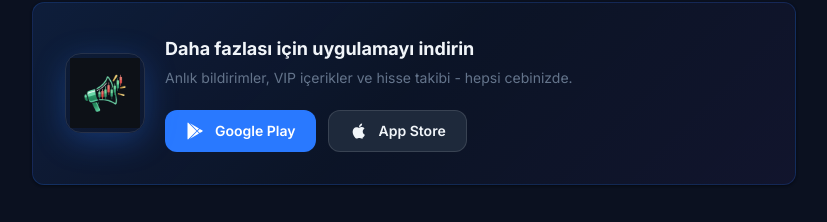
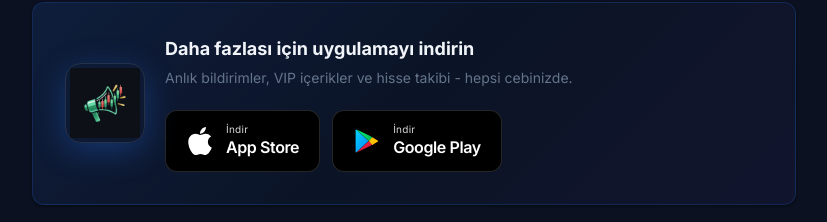
Before and after one commit to selimzenger-source/borsacebimde-web, a Next.js app: page / in a window 1280 px wide. Shown: the part 1491-1713 px from the top of the page, without its empty margins (64-891 px from the left). Built offline with nearby package versions, Linux system fonts and the light colour scheme; no server answers.

Commit message:
feat: indir butonlari orijinal Apple/Google Play logosu + platform tespiti; SEO sitemap temizligi

```diff
--- a/app/indir/page.tsx
+++ b/app/indir/page.tsx
@@ -47,11 +47,27 @@ const BANNERS = [
   },
 ];
 
+type Platform = 'ios' | 'android' | 'desktop';
+
+function detectPlatform(): Platform {
+  if (typeof window === 'undefined') return 'desktop';
+  const ua = (navigator.userAgent || navigator.vendor || '').toLowerCase();
+  if (/android/.test(ua)) return 'android';
+  // iOS detection (iPad on iOS 13+ raporlar Mac olarak — touch ile ayrist)
+  if (/iphone|ipad|ipod/.test(ua)) return 'ios';
+  if (/mac/.test(ua) && (navigator as any).maxTouchPoints > 1) return 'ios';
+  return 'desktop';
+}
+
 export default function IndirPage() {
   const [activeBanner, setActiveBanner] = useState(0);
   const [isVisible, setIsVisible] = useState(false);
+  const [platform, setPlatform] = useState<Platform>('desktop');
 
-  useEffect(() => { setIsVisible(true); }, []);
+  useEffect(() => {
+    setIsVisible(true);
+    setPlatform(detectPlatform());
+  }, []);
 
   useEffect(() => {
     const interval = setInterval(() => {
@@ -147,19 +163,56 @@ export default function IndirPage() {
           </div>
         </div>
 
-        {/* Download buttons */}
+        {/* Download buttons \u2014 kullanicinin platformuna gore ilgili buton(lar) gosterilir */}
         <div style={{ marginTop: 24, display: 'flex', flexDirection: 'column', gap: 10, width: '100%', maxWidth: 300, opacity: isVisible ? 1 : 0, transform: isVisible ? 'translateY(0)' : 'translateY(16px)', transition: 'all 0.5s cubic-bezier(0.16, 1, 0.3, 1) 0.5s' }}>
-          {/* Android */}
-          <a href={STORE_LINKS.android} target="_blank" rel="noopener noreferrer" style={{ display: 'flex', alignItems: 'center', justifyContent: 'center', gap: 10, padding: '14px 20px', borderRadius: 14, background: 'linear-gradient(135deg, #16a34a, #22c55e)', color: '#fff', fontSize: 15, fontWeight: 600, textDecoration: 'none', boxShadow: '0 4px 20px rgba(34,197,94,0.3), 0 2px 8px rgba(0,0,0,0.2)', transition: 'all 0.2s' }}>
-            <svg width="20" height="20" viewBox="0 0 24 24" fill="currentColor"><path d="M17.523 2.237a.625.625 0 00-.855.216L15.2 4.88C14.207 4.414 13.124 4.15 12 4.15c-1.124 0-2.207.264-3.2.73L7.332 2.453a.625.625 0 10-1.071.645L7.67 5.392A7.95 7.95 0 004 12h16a7.95 7.95 0 00-3.67-6.608l1.409-2.294a.625.625 0 00-.216-.861zM9 9.5a1 1 0 110-2 1 1 0 010 2zm6 0a1 1 0 110-2 1 1 0 010 2zM4 13v7a2 2 0 002 2h12a2 2 0 002-2v-7H4z" /></svg>
-            Google Play&apos;den {'\u00DC'}cretsiz {'\u0130'}ndir
-          </a>
+          {/* iOS App Store \u2014 siyah orijinal stil */}
+          {(platform === 'ios' || platform === 'desktop') && (
+            <a href={STORE_LINKS.ios} target="_blank" rel="noopener noreferrer" aria-label="App Store'dan indir" style={{ display: 'flex', alignItems: 'center', gap: 14, padding: '12px 18px', borderRadius: 12, background: '#000', border: '1px solid rgba(255,255,255,0.15)', color: '#fff', textDecoration: 'none', boxShadow: '0 4px 16px rgba(0,0,0,0.4)', transition: 'all 0.2s' }}>
+              {/* Resmi Apple logosu */}
+              <svg width="28" height="32" viewBox="0 0 384 512" fill="#fff" aria-hidden="true">
+                <path d="M318.7 268.7c-.2-36.7 16.4-64.4 50-84.8-18.8-26.9-47.2-41.7-84.7-44.6-35.5-2.8-74.3 20.7-88.5 20.7-15 0-49.4-19.7-76.4-19.7C63.3 141.2 4 184.8 4 273.5q0 39.3 14.4 81.2c12.8 36.7 59 126.7 107.2 125.2 25.2-.6 43-17.9 75.8-17.9 31.8 0 48.3 17.9 76.4 17.9 48.6-.7 90.4-82.5 102.6-119.3-65.2-30.7-61.7-90-61.7-91.9zm-56.6-164.2c27.3-32.4 24.8-61.9 24-72.5-24.1 1.4-52 16.4-67.9 34.9-17.5 19.8-27.8 44.3-25.6 71.9 26.1 2 49.9-11.4 69.5-34.3z" />
+              </svg>
+              <div style={{ display: 'flex', flexDirection: 'column', alignItems: 'flex-start', lineHeight: 1.1 }}>
+                <span style={{ fontSize: 10, opacity: 0.85, letterSpacing: 0.3 }}>{'\u0130'}ndir</span>
+                <span style={{ fontSize: 17, fontWeight: 600, letterSpacing: -0.2 }}>App Store</span>
+              </div>
+            </a>
+          )}
 
-          {/* iOS */}
-          <a href={STORE_LINKS.ios} target="_blank" rel="noopener noreferrer" style={{ display: 'flex', alignItems: 'center', justifyContent: 'center', gap: 10, padding: '14px 20px', borderRadius: 14, background: 'rgba(255,255,255,0.04)', border: '1px solid rgba(255,255,255,0.12)', color: '#F1F5F9', fontSize: 15, fontWeight: 600, textDecoration: 'none', backdropFilter: 'blur(12px)', transition: 'all 0.2s' }}>
-            <svg width="18" height="20" viewBox="0 0 384 512" fill="currentColor"><path d="M318.7 268.7c-.2-36.7 16.4-64.4 50-84.8-18.8-26.9-47.2-41.7-84.7-44.6-35.5-2.8-74.3 20.7-88.5 20.7-15 0-49.4-19.7-76.4-19.7C63.3 141.2 4 184.8 4 273.5q0 39.3 14.4 81.2c12.8 36.7 59 126.7 107.2 125.2 25.2-.6 43-17.9 75.8-17.9 31.8 0 48.3 17.9 76.4 17.9 48.6-.7 90.4-82.5 102.6-119.3-65.2-30.7-61.7-90-61.7-91.9zm-56.6-164.2c27.3-32.4 24.8-61.9 24-72.5-24.1 1.4-52 16.4-67.9 34.9-17.5 19.8-27.8 44.3-25.6 71.9 26.1 2 49.9-11.4 69.5-34.3z" /></svg>
-            App Store&apos;dan {'\u00DC'}cretsiz {'\u0130'}ndir
-          </a>
+          {/* Android Google Play \u2014 siyah orijinal stil, renkli ucgen */}
+          {(platform === 'android' || platform === 'desktop') && (
+            <a href={STORE_LINKS.android} target="_blank" rel="noopener noreferrer" aria-label="Google Play'den indir" style={{ display: 'flex', alignItems: 'center', gap: 14, padding: '12px 18px', borderRadius: 12, background: '#000', border: '1px solid rgba(255,255,255,0.15)', color: '#fff', textDecoration: 'none', boxShadow: '0 4px 16px rgba(0,0,0,0.4)', transition: 'all 0.2s' }}>
+              {/* Resmi Google Play ucgeni (4 renkli) */}
+              <svg width="28" height="32" viewBox="0 0 512 512" aria-hidden="true">
+                <defs>
+                  <linearGradient id="gp1" x1="0" y1="0" x2="1" y2="1">
+                    <stop offset="0%" stopColor="#00D4FF"/>
+                    <stop offset="100%" stopColor="#0085FF"/>
+                  </linearGradient>
+                  <linearGradient id="gp2" x1="0" y1="0" x2="1" y2="1">
+                    <stop offset="0%" stopColor="#FFCE00"/>
+                    <stop offset="100%" stopColor="#FFB700"/>
+                  </linearGradient>
+                  <linearGradient id="gp3" x1="0" y1="0" x2="1" y2="1">
+                    <stop offset="0%" stopColor="#FF3A44"/>
+                    <stop offset="100%" stopColor="#C70039"/>
+                  </linearGradient>
+                  <linearGradient id="gp4" x1="0" y1="0" x2="1" y2="1">
+                    <stop offset="0%" stopColor="#00F076"/>
+                    <stop offset="100%" stopColor="#00B956"/>
+                  </linearGradient>
+                </defs>
+                <path fill="url(#gp1)" d="M48 60v392c0 8 4 12 9 15l228-211L57 47c-5 3-9 8-9 13z"/>
+                <path fill="url(#gp4)" d="M353 187l-49-28L75 50c-3-2-7-3-10-2l225 209 63-70z"/>
+                <path fill="url(#gp3)" d="M65 464c4 1 8 0 10-2l229-110 49-28-63-70-225 210z"/>
+                <path fill="url(#gp2)" d="M442 240l-89-52-63 70 63 70 89-52c25-14 25-22 0-36z"/>
+              </svg>
+              <div style={{ display: 'flex', flexDirection: 'column', alignItems: 'flex-start', lineHeight: 1.1 }}>
+                <span style={{ fontSize: 10, opacity: 0.85, letterSpacing: 0.3 }}>{'\u0130'}ndir</span>
+                <span style={{ fontSize: 17, fontWeight: 600, letterSpacing: -0.2 }}>Google Play</span>
+              </div>
+            </a>
+          )}
         </div>
 
         {/* Rating */}
--- a/app/sitemap.ts
+++ b/app/sitemap.ts
@@ -29,11 +29,11 @@ export default async function sitemap(): Promise<MetadataRoute.Sitemap> {
     { path: '/spk-basvurular', changefreq: 'daily', priority: 0.8 },
 
     // Indirme & bilgi
+    // NOT: /androidindir ve /appstoreindir kaldirildi — canonical zaten /indir'e isaret ediyor.
+    // Sitemap'te de tutmak Google'a "Dogru standart etikete sahip alternatif sayfa" raporu yaratiyor.
     { path: '/indir', changefreq: 'monthly', priority: 0.7 },
     { path: '/sss', changefreq: 'monthly', priority: 0.7 },
     { path: '/hakkimizda', changefreq: 'monthly', priority: 0.6 },
-    { path: '/androidindir', changefreq: 'monthly', priority: 0.6 },
-    { path: '/appstoreindir', changefreq: 'monthly', priority: 0.6 },
 
     // Yasal & iletisim
     { path: '/gizlilik-politikasi', changefreq: 'yearly', priority: 0.3 },
--- a/components/AppStoreBanner.tsx
+++ b/components/AppStoreBanner.tsx
@@ -4,15 +4,49 @@ import { useEffect, useState } from 'react';
 import Image from 'next/image';
 import { getStoreInfo, PLAY_STORE_URL, APP_STORE_URL } from '@/lib/platform';
 
-const PlayIcon = () => (
-  <svg viewBox="0 0 24 24" fill="currentColor" className="w-5 h-5">
-    <path d="M3.609 1.814L13.792 12 3.61 22.186a.996.996 0 01-.61-.92V2.734a1 1 0 01.609-.92zm10.89 10.893l2.302 2.302-10.937 6.333 8.635-8.635zm3.199-3.199l2.807 1.626a1 1 0 010 1.732l-2.807 1.626L15.206 12l2.492-2.492zM5.864 2.658L16.8 8.99l-2.302 2.302-8.635-8.635z" />
+type PlatformKind = 'ios' | 'android' | 'desktop';
+
+function detectPlatform(): PlatformKind {
+  if (typeof window === 'undefined') return 'desktop';
+  const ua = (navigator.userAgent || navigator.vendor || '').toLowerCase();
+  if (/android/.test(ua)) return 'android';
+  if (/iphone|ipad|ipod/.test(ua)) return 'ios';
+  if (/mac/.test(ua) && (navigator as any).maxTouchPoints > 1) return 'ios';
+  return 'desktop';
+}
+
+// Resmi Apple logosu
+const AppleIcon = () => (
+  <svg viewBox="0 0 384 512" fill="currentColor" className="w-7 h-8">
+    <path d="M318.7 268.7c-.2-36.7 16.4-64.4 50-84.8-18.8-26.9-47.2-41.7-84.7-44.6-35.5-2.8-74.3 20.7-88.5 20.7-15 0-49.4-19.7-76.4-19.7C63.3 141.2 4 184.8 4 273.5q0 39.3 14.4 81.2c12.8 36.7 59 126.7 107.2 125.2 25.2-.6 43-17.9 75.8-17.9 31.8 0 48.3 17.9 76.4 17.9 48.6-.7 90.4-82.5 102.6-119.3-65.2-30.7-61.7-90-61.7-91.9zm-56.6-164.2c27.3-32.4 24.8-61.9 24-72.5-24.1 1.4-52 16.4-67.9 34.9-17.5 19.8-27.8 44.3-25.6 71.9 26.1 2 49.9-11.4 69.5-34.3z" />
   </svg>
 );
 
-const AppleIcon = () => (
-  <svg viewBox="0 0 24 24" fill="currentColor" className="w-5 h-5">
-    <path d="M17.05 20.28c-.98.95-2.05.8-3.08.35-1.09-.46-2.09-.48-3.24 0-1.44.62-2.2.44-3.06-.35C2.79 15.25 3.51 7.7 9.05 7.42c1.32.07 2.24.73 3.01.77.97-.19 1.9-.81 3.01-.88 1.29-.09 2.61.43 3.57 1.56-3.1 1.86-2.58 5.96.41 7.65-.57 1.56-1.31 3.06-3 3.76zM12.03 7.25c-.15-2.23 1.66-4.07 3.74-4.25.29 2.58-2.34 4.5-3.74 4.25z" />
+// Resmi Google Play üçgeni (4 renkli)
+const GooglePlayIcon = () => (
+  <svg viewBox="0 0 512 512" className="w-7 h-8" aria-hidden="true">
+    <defs>
+      <linearGradient id="asb-gp1" x1="0" y1="0" x2="1" y2="1">
+        <stop offset="0%" stopColor="#00D4FF" />
+        <stop offset="100%" stopColor="#0085FF" />
+      </linearGradient>
+      <linearGradient id="asb-gp2" x1="0" y1="0" x2="1" y2="1">
+        <stop offset="0%" stopColor="#FFCE00" />
+        <stop offset="100%" stopColor="#FFB700" />
+      </linearGradient>
+      <linearGradient id="asb-gp3" x1="0" y1="0" x2="1" y2="1">
+        <stop offset="0%" stopColor="#FF3A44" />
+        <stop offset="100%" stopColor="#C70039" />
+      </linearGradient>
+      <linearGradient id="asb-gp4" x1="0" y1="0" x2="1" y2="1">
+        <stop offset="0%" stopColor="#00F076" />
+        <stop offset="100%" stopColor="#00B956" />
+      </linearGradient>
+    </defs>
+    <path fill="url(#asb-gp1)" d="M48 60v392c0 8 4 12 9 15l228-211L57 47c-5 3-9 8-9 13z" />
+    <path fill="url(#asb-gp4)" d="M353 187l-49-28L75 50c-3-2-7-3-10-2l225 209 63-70z" />
+    <path fill="url(#asb-gp3)" d="M65 464c4 1 8 0 10-2l229-110 49-28-63-70-225 210z" />
+    <path fill="url(#asb-gp2)" d="M442 240l-89-52-63 70 63 70 89-52c25-14 25-22 0-36z" />
   </svg>
 );
 
@@ -20,16 +54,46 @@ interface AppStoreBannerProps {
   message?: string;
 }
 
+const APP_STORE_BTN = (
+  <a
+    href={APP_STORE_URL}
+    target="_blank"
+    rel="noopener noreferrer"
+    aria-label="App Store'dan indir"
+    className="inline-flex items-center gap-3 px-5 py-3 rounded-xl text-white transition-all hover:shadow-lg active:scale-95"
+    style={{ background: '#000', border: '1px solid rgba(255,255,255,0.15)' }}
+  >
+    <AppleIcon />
+    <div className="flex flex-col items-start leading-tight">
+      <span className="text-[10px] opacity-85 tracking-wide">{'İ'}ndir</span>
+      <span className="text-base font-semibold tracking-tight">App Store</span>
+    </div>
+  </a>
+);
+
+const PLAY_STORE_BTN = (
+  <a
+    href={PLAY_STORE_URL}
+    target="_blank"
+    rel="noopener noreferrer"
+    aria-label="Google Play'den indir"
+    className="inline-flex items-center gap-3 px-5 py-3 rounded-xl text-white transition-all hover:shadow-lg active:scale-95"
+    style={{ background: '#000', border: '1px solid rgba(255,255,255,0.15)' }}
+  >
+    <GooglePlayIcon />
+    <div className="flex flex-col items-start leading-tight">
+      <span className="text-[10px] opacity-85 tracking-wide">{'İ'}ndir</span>
+      <span className="text-base font-semibold tracking-tight">Google Play</span>
+    </div>
+  </a>
+);
+
 export default function AppStoreBanner({ message }: AppStoreBannerProps) {
-  const [isIOS, setIsIOS] = useState(false);
-  useEffect(() => { setIsIOS(getStoreInfo().isIOS); }, []);
+  const [platform, setPlatform] = useState<PlatformKind>('desktop');
 
-  const primary = isIOS
-    ? { url: APP_STORE_URL, label: 'App Store', icon: <AppleIcon /> }
-    : { url: PLAY_STORE_URL, label: 'Google Play', icon: <PlayIcon /> };
-  const secondary = isIOS
-    ? { url: PLAY_STORE_URL, label: 'Google Play', icon: <PlayIcon /> }
-    : { url: APP_STORE_URL, label: 'App Store', icon: <AppleIcon /> };
+  useEffect(() => {
+    setPlatform(detectPlatform());
+  }, []);
 
   return (
     <div
@@ -47,12 +111,7 @@ export default function AppStoreBanner({ message }: AppStoreBannerProps) {
             border: '1px solid rgba(255,255,255,0.1)',
           }}
         >
-          <Image
-            src="/images/icon-192.png"
-            alt="Borsa Cebimde"
-            fill
-            className="object-contain p-1"
-          />
+          <Image src="/images/icon-192.png" alt="Borsa Cebimde" fill className="object-contain p-1" />
         </div>
 
         <div className="flex-1 min-w-0 text-center sm:text-left">
@@ -63,31 +122,16 @@ export default function AppStoreBanner({ message }: AppStoreBannerProps) {
             {message || 'Anlık bildirimler, VIP içerikler ve hisse takibi - hepsi cebinizde.'}
           </p>
 
+          {/* Sadece kullanicinin cihazina uygun butonu goster; masaustunde her ikisi */}
           <div className="flex flex-wrap gap-3 justify-center sm:justify-start">
-            <a
-              href={primary.url}
-              target="_blank"
-              rel="noopener noreferrer"
-              className="inline-flex items-center gap-2.5 px-5 py-2.5 rounded-xl text-white text-sm font-semibold transition-all hover:shadow-lg active:scale-95"
-              style={{ background: '#2979FF' }}
-            >
-              {primary.icon}
-              {primary.label}
-            </a>
-            <a
-              href={secondary.url}
-              target="_blank"
-              rel="noopener noreferrer"
-              className="inline-flex items-center gap-2.5 px-5 py-2.5 rounded-xl text-sm font-semibold transition-all active:scale-95"
-              style={{
-                background: 'var(--bg-surface)',
-                border: '1px solid var(--border-secondary)',
-                color: 'var(--text-primary)',
-              }}
-            >
-              {secondary.icon}
-              {secondary.label}
-            </a>
+            {platform === 'ios' && APP_STORE_BTN}
+            {platform === 'android' && PLAY_STORE_BTN}
+            {platform === 'desktop' && (
+              <>
+                {APP_STORE_BTN}
+                {PLAY_STORE_BTN}
+              </>
+            )}
           </div>
         </div>
       </div>
```
